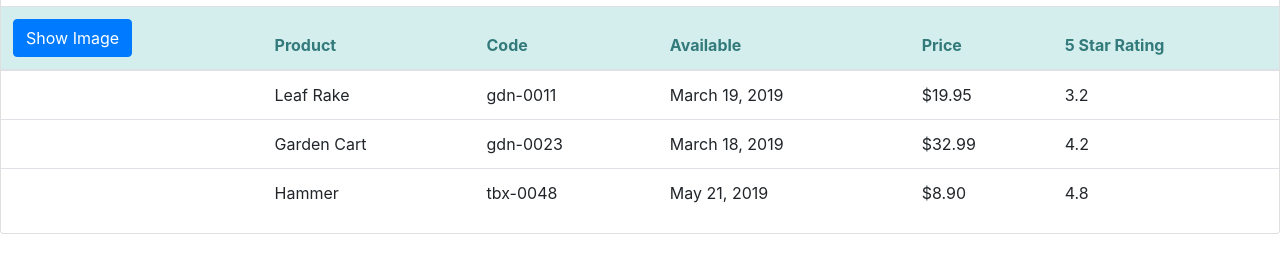
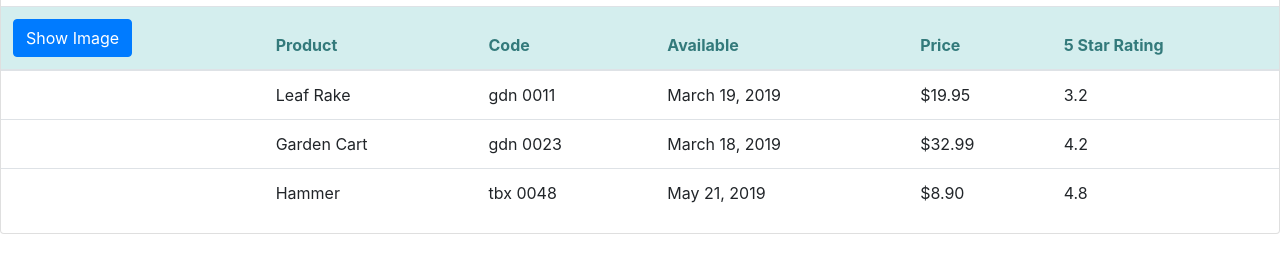
Before and after one commit to lorenzojkrl/APM-Angular, an Angular app: page / in a window 1280 px wide. Shown: the part 182-449 px from the top of the page. Built offline with nearby package versions, Linux system fonts and the light colour scheme.

Commit message:
add custom pipe transform -

```diff
--- a/src/app/app.module.ts
+++ b/src/app/app.module.ts
@@ -4,10 +4,11 @@
 
 import { AppComponent } from './app.component';
 import { ProductListComponent } from './products/product-list.component';
+import { ConvertToSpacesPipe } from './shared/convert-to-spaces.pipe';
 import { FontAwesomeModule } from '@fortawesome/angular-fontawesome';
 
 @NgModule({
-  declarations: [AppComponent, ProductListComponent],
+  declarations: [AppComponent, ProductListComponent, ConvertToSpacesPipe],
   imports: [BrowserModule, FormsModule, FontAwesomeModule],
   bootstrap: [AppComponent],
 })
--- a/src/app/products/product-list.component.html
+++ b/src/app/products/product-list.component.html
@@ -50,7 +50,7 @@
                 >
             </td>
             <td>{{product.productName}}</td>
-            <td>{{product.productCode | lowercase }}</td>
+            <td>{{product.productCode | lowercase | convertToSpaces: '-' }}</td>
             <td>{{product.releaseDate}}</td>
             <td>{{product.price | currency:'USD':'symbol':'1.2-2'}}</td>
             <td>{{product.starRating}}</td>
--- /dev/null
+++ b/src/app/shared/convert-to-spaces.pipe.ts
@@ -0,0 +1,10 @@
+import { Pipe, PipeTransform } from '@angular/core';
+
+@Pipe({
+  name: 'convertToSpaces', // name to use when referencing the pipe in HTML
+})
+export class ConvertToSpacesPipe implements PipeTransform {
+  transform(value: string, char: string): string {
+    return value.replace(char, ' ');
+  }
+}
```
